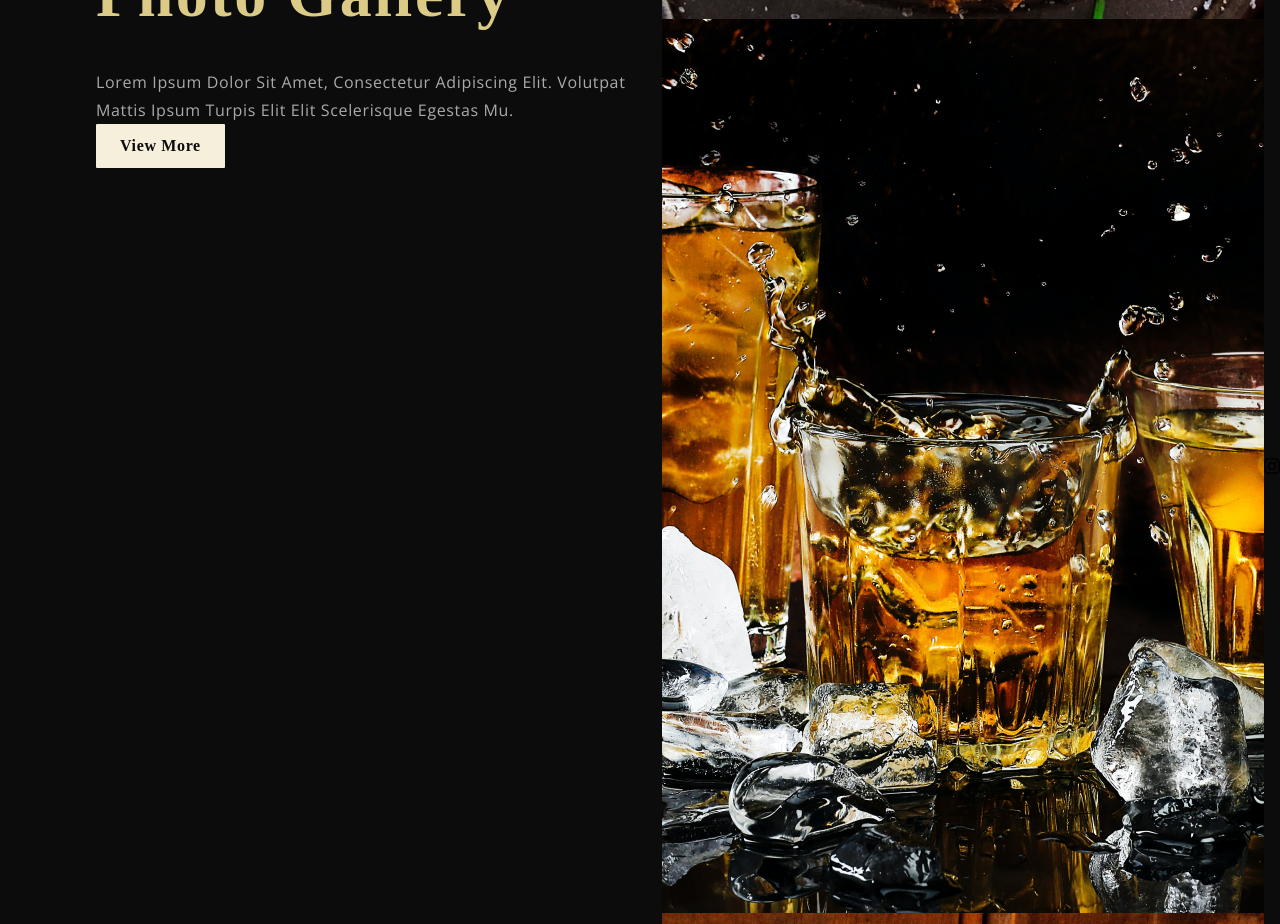
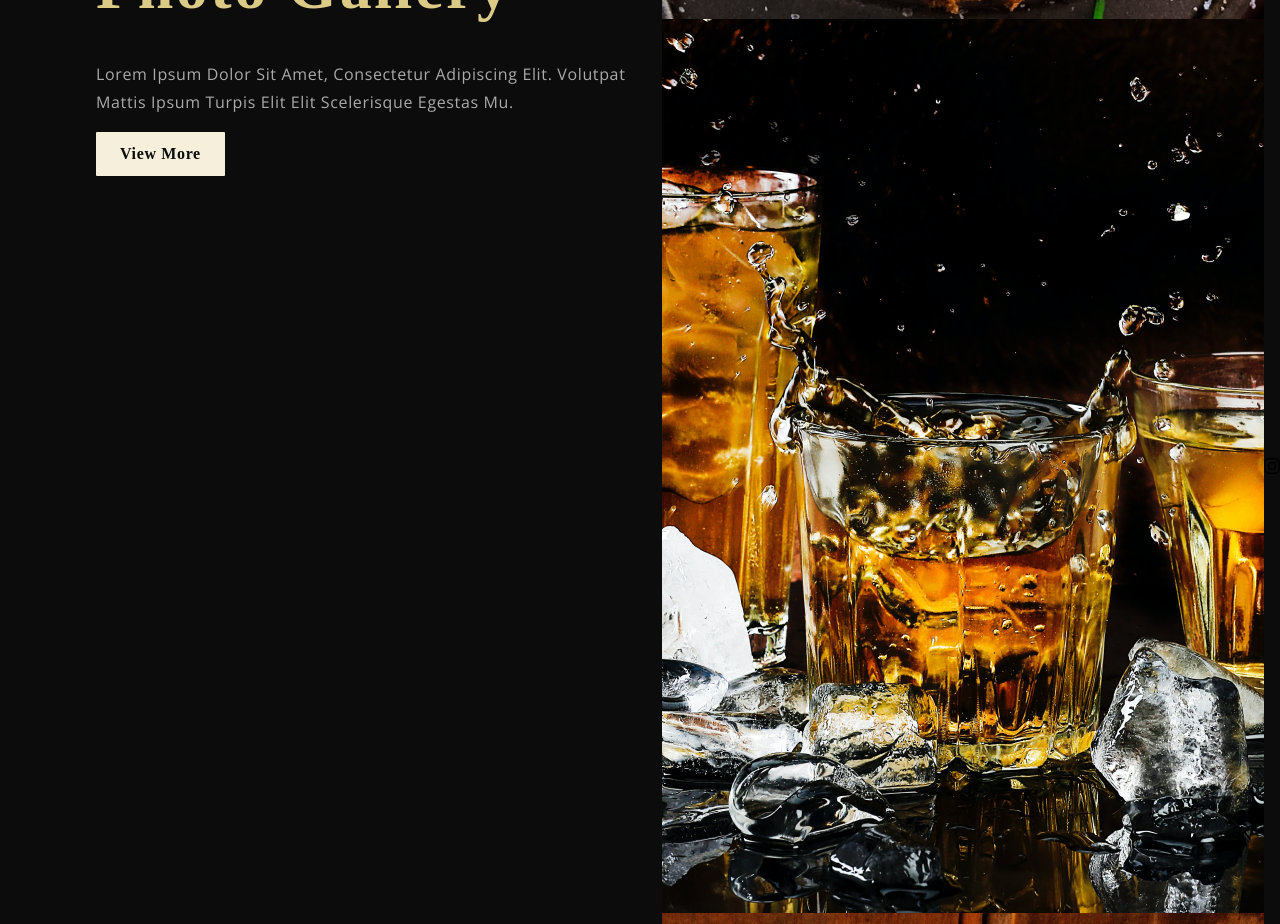
Before and after one commit to brosmar18/restaurant-frontend, a React (Create React App) app: page / in a window 1280 px wide. Shown: the part 7400-8324 px from the top of the page. Built offline with nearby package versions, Linux system fonts and the light colour scheme; a web font is replaced by a local one.

Commit message:
buttons tyles added

```diff
--- a/src/container/Gallery/Gallery.css
+++ b/src/container/Gallery/Gallery.css
@@ -13,3 +13,7 @@
     min-width: 500px;
     padding-right: 2rem;
 }
+
+.app__gallery-content button {
+    margin-top: 1rem;
+}
```
